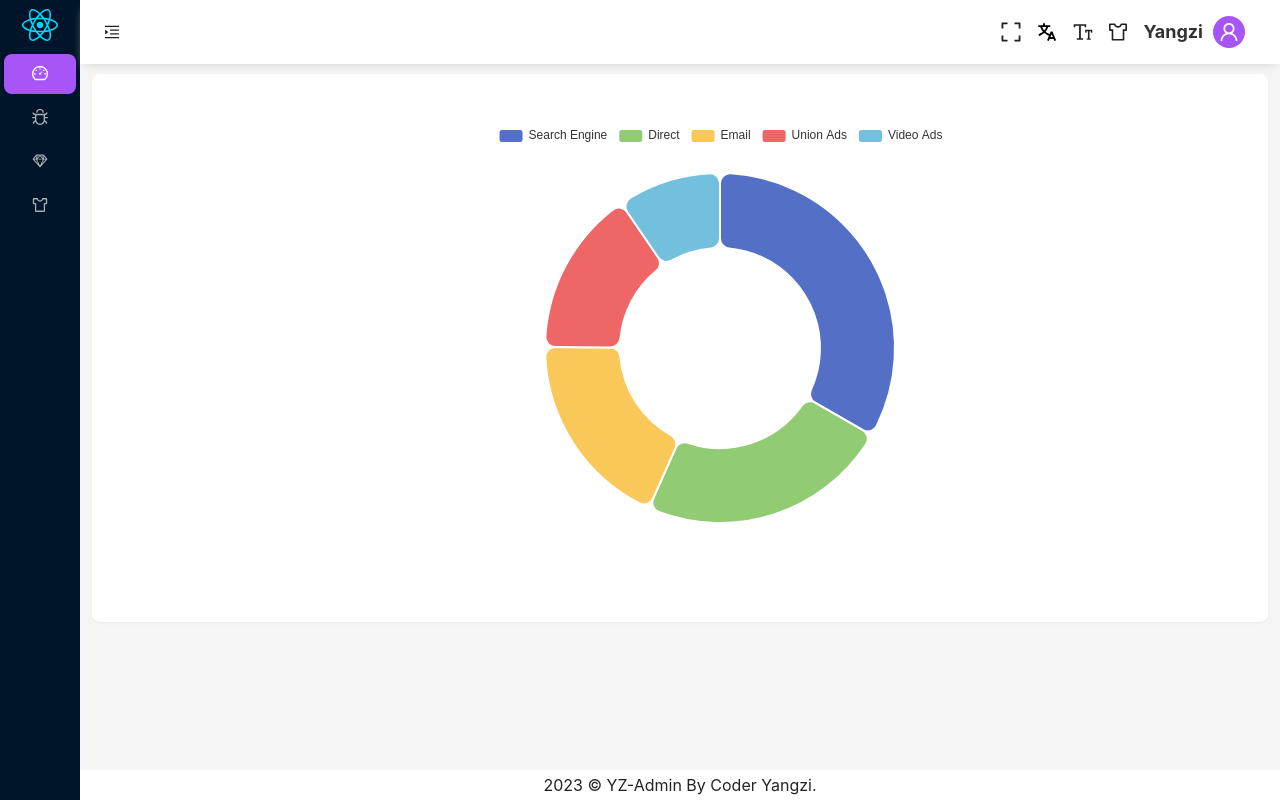
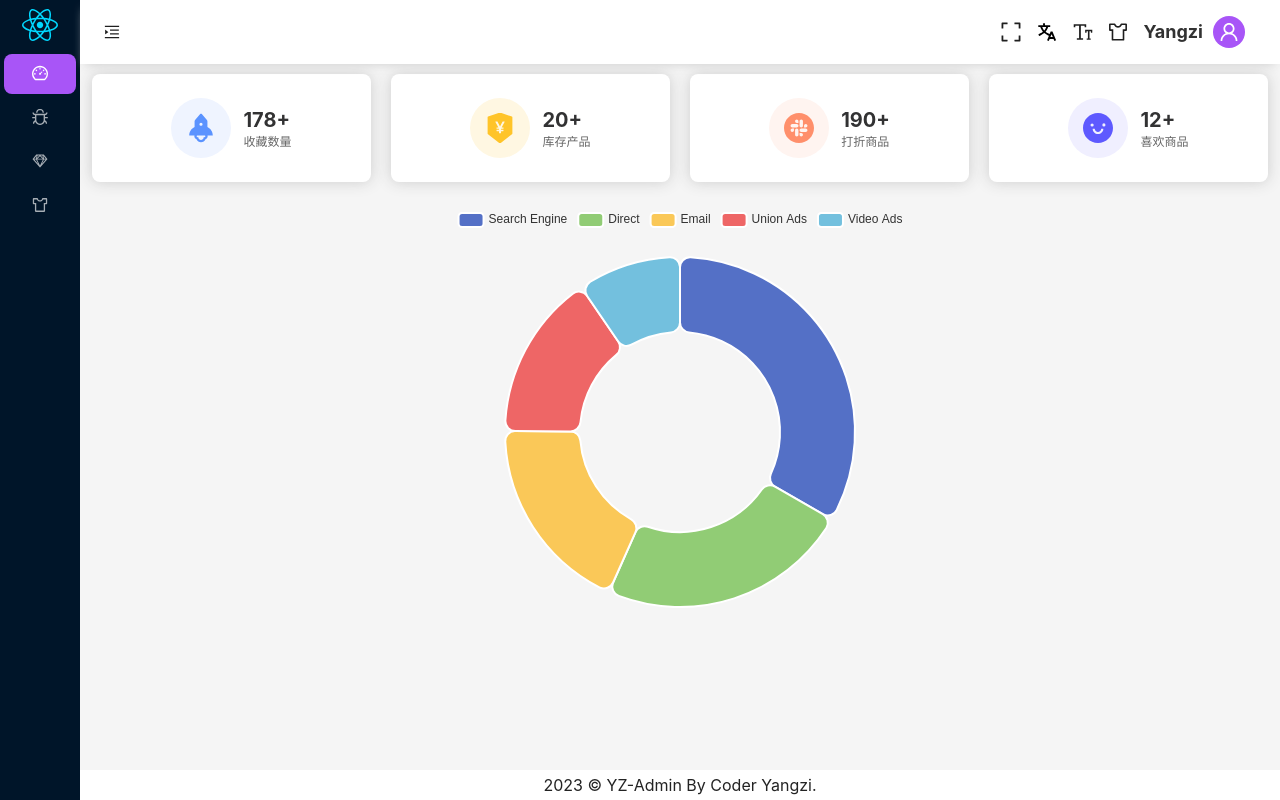
Before and after one commit to coder-czy/YZ-admin, a React (Vite) app: page /#/dashboard/index in a window 1280 px wide. Built offline with nearby package versions, Linux system fonts and the light colour scheme.

Commit message:
feat(stylelint\hook): 🚀 修改stylelint配置、新增echarts hook

```diff
--- a/package.json
+++ b/package.json
@@ -71,6 +71,7 @@
 		"less": "^4.2.0",
 		"lint-staged": "13.0.2",
 		"postcss": "^8.4.29",
+		"postcss-less": "^6.0.0",
 		"prettier": "^3.0.3",
 		"standard-version": "^9.5.0",
 		"stylelint": "^15.10.3",
--- /dev/null
+++ b/src/hooks/useEchart.tsx
@@ -0,0 +1,42 @@
+import { RefObject, useEffect, useRef } from "react";
+import { ECharts } from "echarts";
+
+import { ECOption } from "@/utils/echarts";
+import Echarts from "@/utils/echarts";
+
+/**
+ * @description 创建和初始化Echarts
+ * @param echartsRef 渲染容器
+ * @param option Echarts配置
+ * @return Echarts对象
+ */
+
+export const useEcharts = (echartsRef: RefObject<HTMLDivElement>, option: ECOption) => {
+	const myChart = useRef<ECharts | null>(null);
+	useEffect(() => {
+		if (myChart && !myChart.current) {
+			// 初始化
+			myChart.current = Echarts.init(echartsRef.current) as any;
+			option && myChart.current?.setOption(option);
+		}
+		if (myChart.current) {
+			// 监听容器变化实现自适应
+			const resizeObserver = new ResizeObserver(() => {
+				myChart.current?.resize();
+			});
+			resizeObserver.observe(myChart.current?.getDom().parentElement as Element);
+			return () => {
+				resizeObserver.unobserve(myChart.current?.getDom().parentElement as Element);
+			};
+		}
+		return () => {
+			if (myChart.current) {
+				myChart.current.clear();
+				// 容器被销毁之后，销毁实例，避免内存泄漏
+				myChart.current.dispose();
+				myChart.current = null;
+			}
+		};
+	}, [option]);
+	return myChart;
+};
--- a/src/style/common.less
+++ b/src/style/common.less
@@ -125,3 +125,37 @@
 .base-color {
 	color: #323232;
 }
+
+/* 循环创建margin、padding类名 */
+
+@start: 1;
+@end: 20;
+.loop-numbers(@index) when (@index =< @end) {
+	.mt-@{index} {
+		margin-top: @index * 1px;
+	}
+	.mb-@{index} {
+		margin-bottom: @index * 1px;
+	}
+	.mr-@{index} {
+		margin-right: @index * 1px;
+	}
+	.ml-@{index} {
+		margin-left: @index * 1px;
+	}
+	.pt-@{index} {
+		padding-top: @index * 1px;
+	}
+	.pb-@{index} {
+		padding-bottom: @index * 1px;
+	}
+	.pr-@{index} {
+		padding-right: @index * 1px;
+	}
+	.pl-@{index} {
+		padding-left: @index * 1px;
+	}
+
+	.loop-numbers(@index + 1);
+}
+.loop-numbers(@start);
--- a/src/views/dashboard/index.less
+++ b/src/views/dashboard/index.less
@@ -0,0 +1,42 @@
+.top-num {
+	padding: 24px 0;
+	cursor: pointer;
+	background-color: #ffffff;
+	border-radius: 8px;
+	.num-icon {
+		width: 60px;
+		height: 60px;
+		font-size: 30px;
+		line-height: 60px;
+		border-radius: 50%;
+		&.blue {
+			color: #5b93ff;
+			background-color: #eff4ff;
+		}
+		&.yellow {
+			color: #ffc429;
+			background-color: #fff7e2;
+		}
+		&.orange {
+			color: #ff8f6b;
+			background-color: #fff4f0;
+		}
+		&.purple {
+			color: #5e59ff;
+			background-color: #f0efff;
+		}
+	}
+	.num-text {
+		.num {
+			display: block;
+			font-size: 20px;
+			font-weight: bold;
+			color: #323233;
+		}
+		.title {
+			display: block;
+			font-size: 12px;
+			color: #666666;
+		}
+	}
+}
--- a/src/views/dashboard/index.tsx
+++ b/src/views/dashboard/index.tsx
@@ -1,11 +1,17 @@
-import { useEffect, useRef } from "react";
-import { Card } from "antd";
+import { useRef } from "react";
+import { Col, Row } from "antd";
+import { RocketFilled, PropertySafetyFilled, SlackCircleFilled, SmileFilled } from "@ant-design/icons";
 
-import echarts from "@/utils/echarts";
+// import echarts from "@/utils/echarts";
 import type { ECOption } from "@/utils/echarts";
+// import { useEchartsResize } from "@/hooks/useEchart";
 import "./index.less";
+import { useEcharts } from "@/hooks/useEchart";
+// import { ECharts } from "echarts";
 function Dashboard() {
-	let pieChart = useRef<HTMLDivElement>(null);
+	const pieChart = useRef<HTMLDivElement>(null);
+	// let myChartRef = useRef<ECharts | null>(null);
+	// let myChart = useEchartsResize(myChartRef);
 
 	let option: ECOption = {
 		tooltip: {
@@ -50,15 +56,57 @@ function Dashboard() {
 			}
 		]
 	};
-	useEffect(() => {
-		let myChart = echarts.init(pieChart.current);
-		option && myChart.setOption(option);
-	}, []);
+	useEcharts(pieChart, option);
+	// useEffect(() => {
+	// 	if (myChart && !myChart.current) {
+	// 		myChart.current = echarts.init(pieChart.current) as any;
+	// 		option && myChart.current?.setOption(option);
+	// 	}
+	// }, []);
 
 	return (
-		<Card bordered={false}>
+		<div>
+			{/* 仪表盘统计 */}
+			<Row gutter={20}>
+				<Col className="gutter-row" span={6}>
+					<div className="top-num shadow flx-center">
+						<RocketFilled className="num-icon flx-center mr-12 blue" />
+						<div className="num-text">
+							<span className="num">178+</span>
+							<span className="title">收藏数量</span>
+						</div>
+					</div>
+				</Col>
+				<Col className="gutter-row" span={6}>
+					<div className="top-num shadow flx-center">
+						<PropertySafetyFilled className="num-icon flx-center mr-12 yellow" />
+						<div className="num-text">
+							<span className="num">20+</span>
+							<span className="title">库存产品</span>
+						</div>
+					</div>
+				</Col>
+				<Col className="gutter-row" span={6}>
+					<div className="top-num shadow flx-center">
+						<SlackCircleFilled className="num-icon flx-center mr-12 orange" />
+						<div className="num-text">
+							<span className="num">190+</span>
+							<span className="title">打折商品</span>
+						</div>
+					</div>
+				</Col>
+				<Col className="gutter-row" span={6}>
+					<div className="top-num shadow flx-center">
+						<SmileFilled className="num-icon flx-center mr-12 purple" />
+						<div className="num-text">
+							<span className="num">12+</span>
+							<span className="title">喜欢商品</span>
+						</div>
+					</div>
+				</Col>
+			</Row>
 			<div style={{ width: "100%", height: "500px" }} ref={pieChart}></div>
-		</Card>
+		</div>
 	);
 }
 
```
Also changed, not shown: .eslintrc.js, .stylelintrc.js, 2 other files (tests, documents, lock files or other folders).
